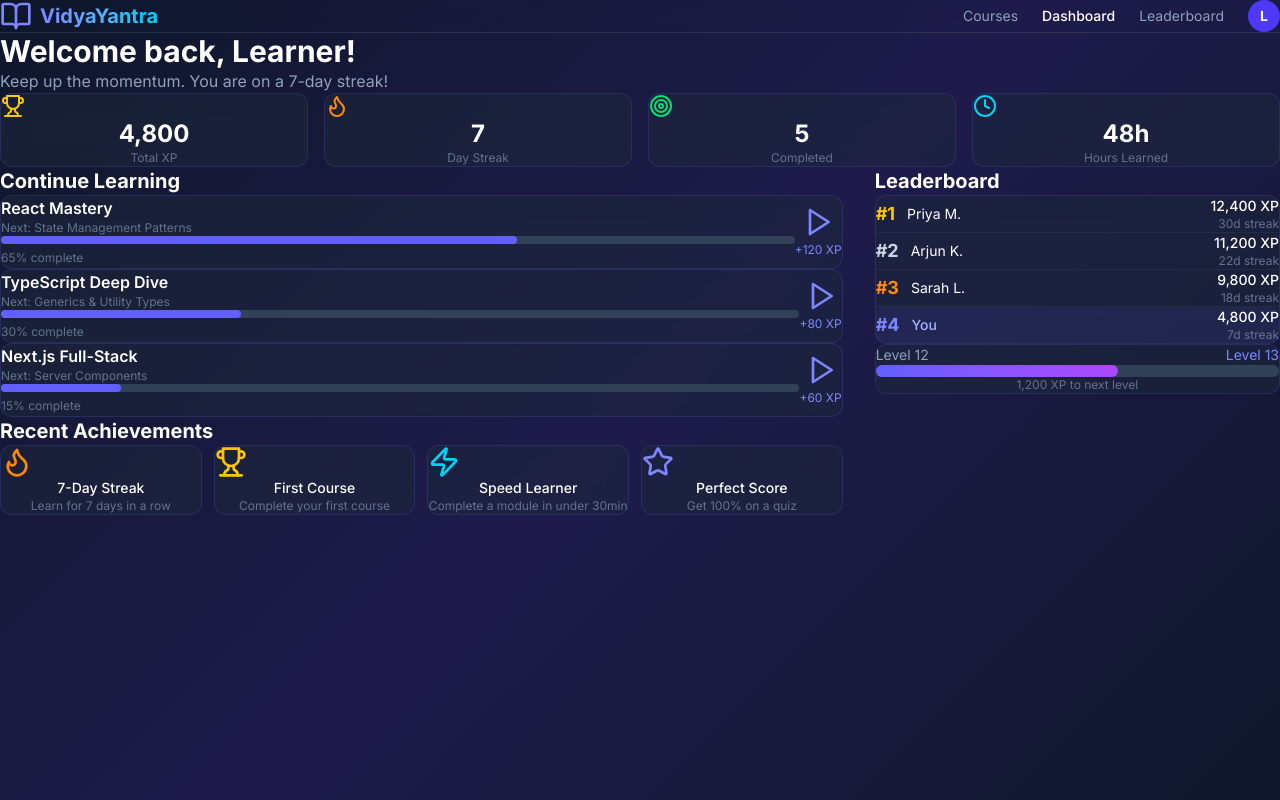
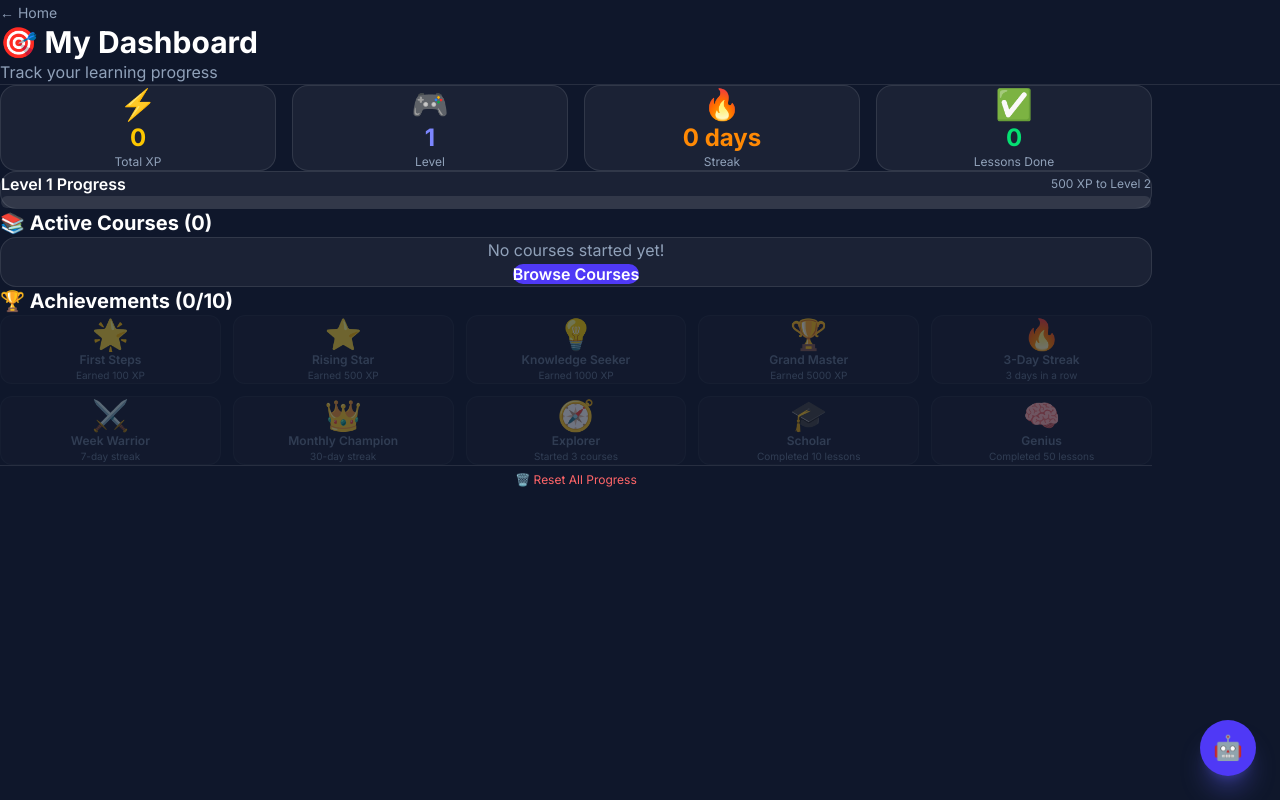
Before and after one commit to ganeshgowri-ASA/VidyaYantra, a Next.js app: page /dashboard in a window 1280 px wide. Built offline with nearby package versions, Linux system fonts and the light colour scheme.

Commit message:
Wave 9-10: Dashboard with XP, levels, streaks, achievements & AI tutor

```diff
--- a/src/app/dashboard/page.tsx
+++ b/src/app/dashboard/page.tsx
@@ -1,149 +1,130 @@
-import { BookOpen, Trophy, Flame, Target, Clock, Star, Play, BarChart3, Award, Zap } from 'lucide-react'
+'use client'
+import { useState, useEffect } from 'react'
 import Link from 'next/link'
-
-const userStats = {
-  name: 'Learner',
-  xp: 4800,
-  level: 12,
-  streak: 7,
-  coursesCompleted: 5,
-  coursesInProgress: 3,
-  hoursLearned: 48,
-  badges: 14,
-}
-
-const inProgress = [
-  { id: 1, title: 'React Mastery', progress: 65, nextLesson: 'State Management Patterns', xp: 120 },
-  { id: 4, title: 'TypeScript Deep Dive', progress: 30, nextLesson: 'Generics & Utility Types', xp: 80 },
-  { id: 7, title: 'Next.js Full-Stack', progress: 15, nextLesson: 'Server Components', xp: 60 },
-]
-
-const achievements = [
-  { icon: Flame, title: '7-Day Streak', desc: 'Learn for 7 days in a row', color: 'text-orange-400' },
-  { icon: Trophy, title: 'First Course', desc: 'Complete your first course', color: 'text-yellow-400' },
-  { icon: Zap, title: 'Speed Learner', desc: 'Complete a module in under 30min', color: 'text-cyan-400' },
-  { icon: Star, title: 'Perfect Score', desc: 'Get 100% on a quiz', color: 'text-indigo-400' },
-]
-
-const leaderboard = [
-  { rank: 1, name: 'Priya M.', xp: 12400, streak: 30 },
-  { rank: 2, name: 'Arjun K.', xp: 11200, streak: 22 },
-  { rank: 3, name: 'Sarah L.', xp: 9800, streak: 18 },
-  { rank: 4, name: 'You', xp: 4800, streak: 7, isUser: true },
-]
+import { getProgress, resetProgress, ACHIEVEMENTS, type UserProgress } from '@/lib/progress'
+import { courses, getCourse } from '@/lib/courseData'
+import AiTutor from '@/components/AiTutor'
 
 export default function Dashboard() {
+  const [progress, setProgress] = useState<UserProgress | null>(null)
+
+  useEffect(() => {
+    setProgress(getProgress())
+  }, [])
+
+  if (!progress) return <div className="min-h-screen bg-slate-900 flex items-center justify-center text-white">Loading...</div>
+
+  const totalCompleted = Object.values(progress.courses).reduce(
+    (sum, c) => sum + Object.values(c.lessons).filter(l => l.completed).length, 0
+  )
+  const activeCourses = Object.keys(progress.courses).length
+  const xpToNextLevel = ((progress.level) * 500) - progress.totalXp
+  const levelProgress = ((progress.totalXp % 500) / 500) * 100
+
   return (
-    <main className="min-h-screen">
-      <nav className="flex items-center justify-between px-6 md:px-12 py-4 border-b border-white/10 backdrop-blur-md sticky top-0 z-50">
-        <Link href="/" className="flex items-center gap-2">
-          <BookOpen className="w-8 h-8 text-indigo-400" />
-          <span className="text-xl font-bold bg-gradient-to-r from-indigo-400 to-cyan-400 bg-clip-text text-transparent">VidyaYantra</span>
-        </Link>
-        <div className="hidden md:flex items-center gap-6 text-sm text-slate-400">
-          <Link href="/courses" className="hover:text-white transition">Courses</Link>
-          <Link href="/dashboard" className="text-white font-medium">Dashboard</Link>
-          <Link href="#" className="hover:text-white transition">Leaderboard</Link>
-          <div className="w-8 h-8 rounded-full bg-indigo-600 flex items-center justify-center text-white text-sm font-bold">L</div>
+    <main className="min-h-screen bg-slate-900">
+      {/* Header */}
+      <div className="px-6 md:px-12 py-8 border-b border-white/10">
+        <Link href="/" className="text-slate-400 hover:text-white text-sm mb-4 inline-block">← Home</Link>
+        <h1 className="text-3xl font-bold text-white">🎯 My Dashboard</h1>
+        <p className="text-slate-400">Track your learning progress</p>
+      </div>
+
+      <div className="px-6 md:px-12 py-8 max-w-6xl">
+        {/* Stats Cards */}
+        <div className="grid grid-cols-2 md:grid-cols-4 gap-4 mb-8">
+          {[
+            { label: 'Total XP', value: progress.totalXp.toLocaleString(), icon: '⚡', color: 'text-yellow-400' },
+            { label: 'Level', value: progress.level, icon: '🎮', color: 'text-indigo-400' },
+            { label: 'Streak', value: `${progress.streak} days`, icon: '🔥', color: 'text-orange-400' },
+            { label: 'Lessons Done', value: totalCompleted, icon: '✅', color: 'text-green-400' },
+          ].map(s => (
+            <div key={s.label} className="bg-white/5 border border-white/10 rounded-2xl p-5 text-center">
+              <div className="text-3xl mb-2">{s.icon}</div>
+              <div className={`text-2xl font-bold ${s.color}`}>{s.value}</div>
+              <div className="text-slate-400 text-xs mt-1">{s.label}</div>
+            </div>
+          ))}
         </div>
-      </nav>
 
-      <div className="px-4 md:px-12 py-8 max-w-7xl mx-auto">
-        <h1 className="text-3xl font-bold text-white mb-2">Welcome back, {userStats.name}!</h1>
-        <p className="text-slate-400 mb-8">Keep up the momentum. You are on a {userStats.streak}-day streak!</p>
-
-        {/* Stats Grid */}
-        <div className="grid grid-cols-2 md:grid-cols-4 gap-4 mb-8">
-          <div className="glass rounded-xl p-4 text-center">
-            <Trophy className="w-6 h-6 text-yellow-400 mx-auto mb-2" />
-            <div className="text-2xl font-bold text-white">{userStats.xp.toLocaleString()}</div>
-            <div className="text-xs text-slate-500">Total XP</div>
+        {/* Level Progress */}
+        <div className="bg-white/5 border border-white/10 rounded-2xl p-6 mb-8">
+          <div className="flex justify-between items-center mb-2">
+            <h2 className="text-white font-semibold">Level {progress.level} Progress</h2>
+            <span className="text-xs text-slate-400">{xpToNextLevel} XP to Level {progress.level + 1}</span>
           </div>
-          <div className="glass rounded-xl p-4 text-center">
-            <Flame className="w-6 h-6 text-orange-400 mx-auto mb-2" />
-            <div className="text-2xl font-bold text-white">{userStats.streak}</div>
-            <div className="text-xs text-slate-500">Day Streak</div>
-          </div>
-          <div className="glass rounded-xl p-4 text-center">
-            <Target className="w-6 h-6 text-green-400 mx-auto mb-2" />
-            <div className="text-2xl font-bold text-white">{userStats.coursesCompleted}</div>
-            <div className="text-xs text-slate-500">Completed</div>
-          </div>
-          <div className="glass rounded-xl p-4 text-center">
-            <Clock className="w-6 h-6 text-cyan-400 mx-auto mb-2" />
-            <div className="text-2xl font-bold text-white">{userStats.hoursLearned}h</div>
-            <div className="text-xs text-slate-500">Hours Learned</div>
+          <div className="w-full bg-white/10 rounded-full h-3">
+            <div className="bg-gradient-to-r from-indigo-500 to-purple-500 h-3 rounded-full transition-all" style={{ width: `${levelProgress}%` }} />
           </div>
         </div>
 
-        <div className="grid lg:grid-cols-3 gap-8">
-          {/* Continue Learning */}
-          <div className="lg:col-span-2">
-            <h2 className="text-xl font-bold text-white mb-4">Continue Learning</h2>
-            <div className="space-y-4">
-              {inProgress.map((c) => (
-                <Link href={`/courses/${c.id}`} key={c.id} className="glass glass-hover rounded-xl p-5 flex items-center justify-between cursor-pointer block">
-                  <div className="flex-1">
-                    <h3 className="text-white font-semibold mb-1">{c.title}</h3>
-                    <p className="text-xs text-slate-500 mb-2">Next: {c.nextLesson}</p>
-                    <div className="w-full bg-slate-700 rounded-full h-2">
-                      <div className="bg-indigo-500 h-2 rounded-full transition-all" style={{ width: `${c.progress}%` }} />
+        {/* Active Courses */}
+        <div className="mb-8">
+          <h2 className="text-white font-bold text-xl mb-4">📚 Active Courses ({activeCourses})</h2>
+          {activeCourses === 0 ? (
+            <div className="bg-white/5 border border-white/10 rounded-2xl p-8 text-center">
+              <p className="text-slate-400 mb-4">No courses started yet!</p>
+              <Link href="/courses" className="bg-indigo-600 text-white px-6 py-2.5 rounded-xl font-semibold hover:bg-indigo-500">
+                Browse Courses
+              </Link>
+            </div>
+          ) : (
+            <div className="grid grid-cols-1 md:grid-cols-2 gap-4">
+              {Object.entries(progress.courses).map(([courseId, cp]) => {
+                const course = getCourse(courseId)
+                if (!course) return null
+                const completed = Object.values(cp.lessons).filter(l => l.completed).length
+                const total = course.modules.reduce((s, m) => s + m.lessons.length, 0)
+                const pct = Math.round((completed / total) * 100)
+                return (
+                  <Link href={`/courses/${courseId}`} key={courseId}
+                    className="bg-white/5 border border-white/10 rounded-2xl p-5 hover:bg-white/8 transition-all group">
+                    <div className="flex items-center gap-3 mb-3">
+                      <span className="text-3xl">{course.icon}</span>
+                      <div className="flex-1">
+                        <h3 className="text-white font-semibold group-hover:text-indigo-300">{course.title}</h3>
+                        <p className="text-xs text-slate-400">{completed}/{total} lessons</p>
+                      </div>
+                      <span className="text-lg font-bold text-indigo-400">{pct}%</span>
                     </div>
-                    <span className="text-xs text-slate-500 mt-1">{c.progress}% complete</span>
-                  </div>
-                  <div className="ml-4 flex flex-col items-center gap-1">
-                    <Play className="w-8 h-8 text-indigo-400" />
-                    <span className="text-xs text-indigo-400">+{c.xp} XP</span>
-                  </div>
-                </Link>
-              ))}
+                    <div className="w-full bg-white/10 rounded-full h-2">
+                      <div className="bg-indigo-500 h-2 rounded-full" style={{ width: `${pct}%` }} />
+                    </div>
+                  </Link>
+                )
+              })}
             </div>
+          )}
+        </div>
 
-            {/* Achievements */}
-            <h2 className="text-xl font-bold text-white mb-4 mt-8">Recent Achievements</h2>
-            <div className="grid grid-cols-2 md:grid-cols-4 gap-3">
-              {achievements.map((a) => (
-                <div key={a.title} className="glass rounded-xl p-4 text-center">
-                  <a.icon className={`w-8 h-8 mx-auto mb-2 ${a.color}`} />
-                  <h3 className="text-sm font-medium text-white">{a.title}</h3>
-                  <p className="text-xs text-slate-500 mt-1">{a.desc}</p>
+        {/* Achievements */}
+        <div className="mb-8">
+          <h2 className="text-white font-bold text-xl mb-4">🏆 Achievements ({progress.achievements.length}/{Object.keys(ACHIEVEMENTS).length})</h2>
+          <div className="grid grid-cols-2 md:grid-cols-5 gap-3">
+            {Object.entries(ACHIEVEMENTS).map(([key, ach]) => {
+              const unlocked = progress.achievements.includes(key)
+              return (
+                <div key={key} className={`rounded-xl p-4 text-center border transition-all ${
+                  unlocked ? 'bg-yellow-500/10 border-yellow-500/30' : 'bg-white/3 border-white/5 opacity-40'
+                }`}>
+                  <div className="text-3xl mb-1">{ach.icon}</div>
+                  <div className={`text-xs font-semibold ${unlocked ? 'text-yellow-300' : 'text-slate-500'}`}>{ach.title}</div>
+                  <div className="text-[10px] text-slate-500 mt-0.5">{ach.desc}</div>
                 </div>
-              ))}
-            </div>
-          </div>
-
-          {/* Leaderboard Sidebar */}
-          <div>
-            <h2 className="text-xl font-bold text-white mb-4">Leaderboard</h2>
-            <div className="glass rounded-xl p-4">
-              {leaderboard.map((u) => (
-                <div key={u.rank} className={`flex items-center justify-between py-3 ${u.rank < 4 ? 'border-b border-white/5' : ''} ${u.isUser ? 'bg-indigo-500/10 -mx-4 px-4 rounded-lg' : ''}`}>
-                  <div className="flex items-center gap-3">
-                    <span className={`text-lg font-bold ${u.rank === 1 ? 'text-yellow-400' : u.rank === 2 ? 'text-slate-300' : u.rank === 3 ? 'text-orange-400' : 'text-indigo-400'}`}>#{u.rank}</span>
-                    <span className={`text-sm ${u.isUser ? 'text-indigo-300 font-medium' : 'text-white'}`}>{u.name}</span>
-                  </div>
-                  <div className="text-right">
-                    <div className="text-sm font-medium text-white">{u.xp.toLocaleString()} XP</div>
-                    <div className="text-xs text-slate-500">{u.streak}d streak</div>
-                  </div>
-                </div>
-              ))}
-            </div>
-
-            {/* Level Progress */}
-            <div className="glass rounded-xl p-4 mt-4">
-              <div className="flex items-center justify-between mb-2">
-                <span className="text-sm text-slate-400">Level {userStats.level}</span>
-                <span className="text-sm text-indigo-400">Level {userStats.level + 1}</span>
-              </div>
-              <div className="w-full bg-slate-700 rounded-full h-3">
-                <div className="bg-gradient-to-r from-indigo-500 to-purple-500 h-3 rounded-full" style={{ width: '60%' }} />
-              </div>
-              <p className="text-xs text-slate-500 mt-2 text-center">1,200 XP to next level</p>
-            </div>
+              )
+            })}
           </div>
         </div>
+
+        {/* Reset */}
+        <div className="text-center pt-4 border-t border-white/10">
+          <button onClick={() => { resetProgress(); setProgress(getProgress()) }}
+            className="text-xs text-red-400 hover:text-red-300">
+            🗑️ Reset All Progress
+          </button>
+        </div>
       </div>
+      <AiTutor />
     </main>
   )
 }
```
